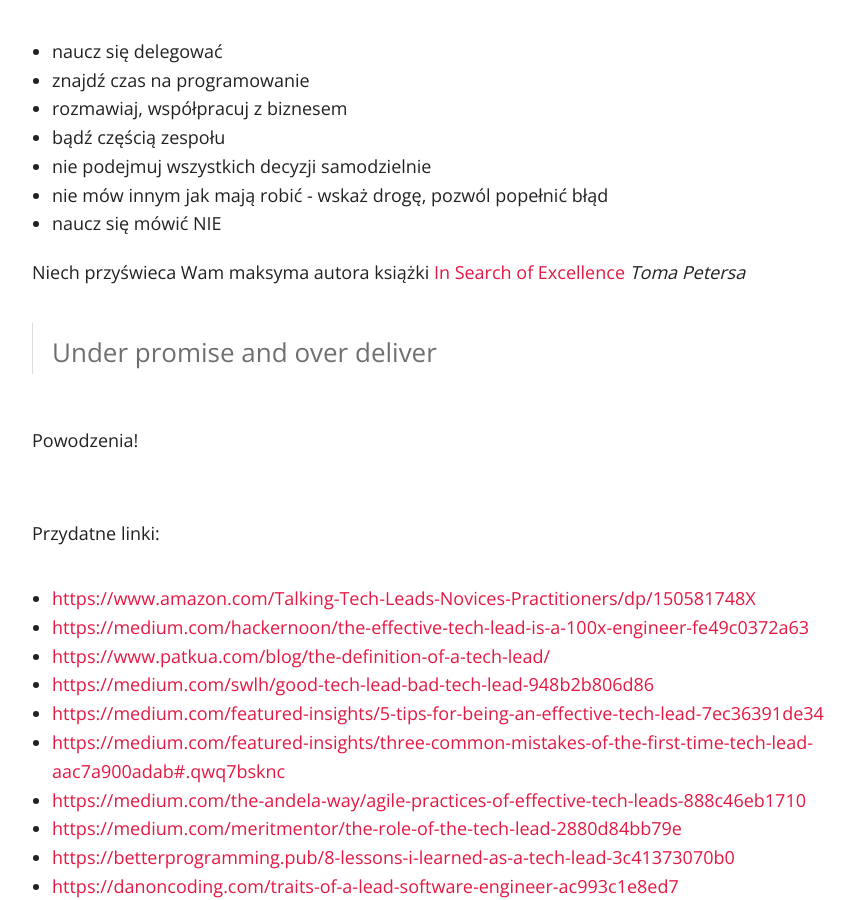
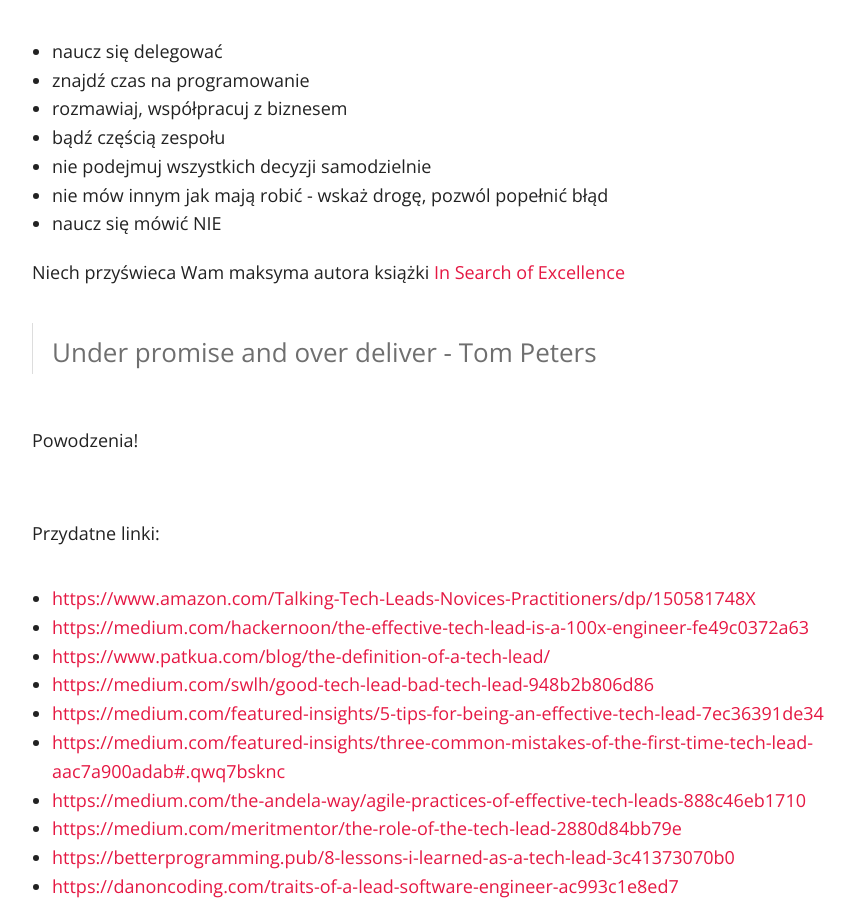
Before and after one commit to tswiackiewicz/inside-the-source-code, a Jekyll site: the page built from _posts/2022-11-11-tech-lead.md, in a window 1280 px wide and 900 px high, scrolled down 9321 px. Shown: the whole window, without its empty margins (158-1011 px from the left). Built offline with Jekyll 4.4.1, drawn with Linux system fonts in a browser that asks for light colours; nearby versions of some CDN libraries; comment, search, counter and statistics services are not loaded.

Commit message:
Last quote fixed

```diff
--- a/_posts/2022-11-11-tech-lead.md
+++ b/_posts/2022-11-11-tech-lead.md
@@ -156,9 +156,9 @@ Na koniec kilka rad dla obecnych i przyszłych Tech Leadów
 * nie mów innym jak mają robić - wskaż drogę, pozwól popełnić błąd
 * naucz się mówić NIE
 
-Niech przyświeca Wam maksyma autora książki [In Search of Excellence](https://www.amazon.com/Search-Excellence-Americas-Best-Run-Companies/dp/0060548789) *Toma Petersa*
+Niech przyświeca Wam maksyma autora książki [In Search of Excellence](https://www.amazon.com/Search-Excellence-Americas-Best-Run-Companies/dp/0060548789)
 
-> Under promise and over deliver
+> Under promise and over deliver - Tom Peters
 
 Powodzenia!
 
```
